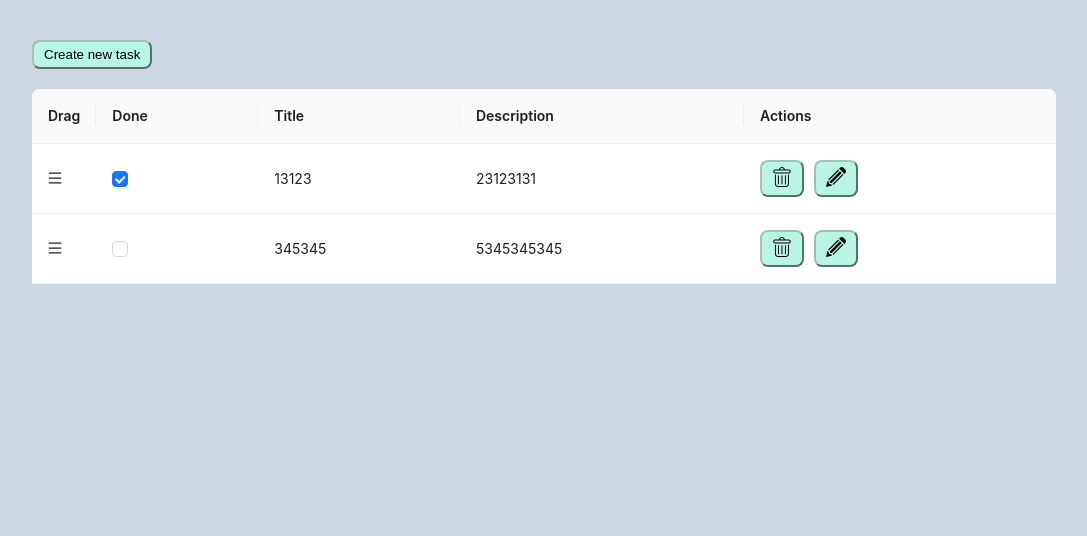
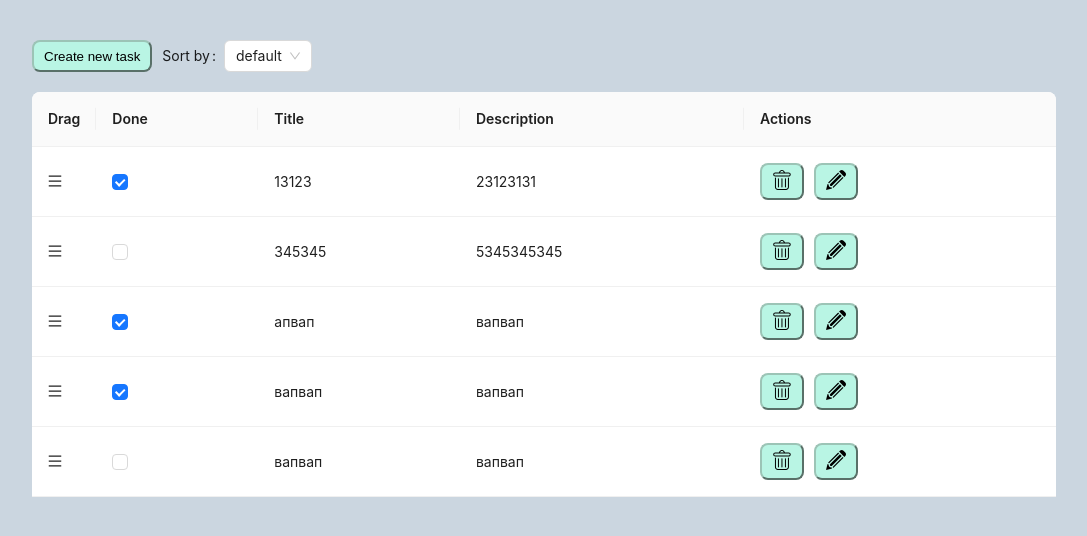
Before and after one commit to MarynaDanilkina/chatapp, a React (Create React App) app: page / in a window 1280 px wide. Shown: the top 536 px of the page, without its empty margins (96-1183 px from the left). Built offline with nearby package versions, Linux system fonts and the light colour scheme; data requests are answered from the project's data file.

Commit message:
feat: add sort

```diff
--- a/src/pages/main/main.tsx
+++ b/src/pages/main/main.tsx
@@ -7,18 +7,19 @@ import {
   getList,
   updateListDoneStatus,
 } from 'store/slices/main/actions';
-import { Checkbox, Table } from 'antd';
+import { Checkbox, Form, Select, Table } from 'antd';
 import type { TableColumnsType } from 'antd';
 import { MenuOutlined } from '@ant-design/icons';
-import { ListProps } from 'store/slices/main/types';
+import { ListProps, SortingOrder } from 'store/slices/main/types';
 import { ROUTES } from 'data/Routes';
 import { CheckboxChangeEvent } from 'antd/es/checkbox';
+import { setSort } from 'store/slices/main';
 
 const MainPage = () => {
   const dispatch = useAppDispatch();
   const navigate = useNavigate();
 
-  const { isLoading, done, list } = useAppSelector((state) => state.main);
+  const { isLoading, list, sort } = useAppSelector((state) => state.main);
 
   const onChange = (e: CheckboxChangeEvent, id: string) => {
     dispatch(updateListDoneStatus({ id: id, done: e.target.checked }));
@@ -26,7 +27,7 @@ const MainPage = () => {
 
   const deleteTask = ({ id }: { id: string }) => {
     dispatch(deleteList({ listId: id })).then(() => {
-      dispatch(getList({ done }));
+      dispatch(getList({ sort }));
     });
   };
 
@@ -79,8 +80,10 @@ const MainPage = () => {
   };
 
   useEffect(() => {
-    dispatch(getList({ done }));
-  }, [dispatch, done]);
+    dispatch(getList({ sort }));
+  }, [dispatch, sort]);
+
+  console.log(sort);
 
   if (isLoading) {
     return <Loading />;
@@ -92,6 +95,16 @@ const MainPage = () => {
         <button className="button" onClick={goToCreate}>
           Create new task
         </button>
+        <Form.Item label="Sort by" className="sort-form_form-item">
+          <Select
+            defaultValue={sort}
+            options={Object.values(SortingOrder).map((el) => ({
+              label: el,
+              value: el,
+            }))}
+            onChange={(v) => dispatch(setSort(v))}
+          />
+        </Form.Item>
       </div>
       <Table
         className="main_table"
--- a/src/store/slices/main/actions.ts
+++ b/src/store/slices/main/actions.ts
@@ -1,13 +1,20 @@
 import { createAsyncThunk } from '@reduxjs/toolkit';
-import { ListProps } from './types';
+import { ListProps, SortingOrder } from './types';
 
 export const getList = createAsyncThunk(
   'main/getList',
-  async ({ done }: { done?: boolean | null }) => {
-    const doneParams = done ? 'done=1' : '';
+  async ({ sort }: { sort?: SortingOrder }) => {
+    const doneParams =
+      sort === SortingOrder.Done
+        ? 'done=1'
+        : sort === SortingOrder.Undone
+          ? 'done=0'
+          : '';
     const url = `http://localhost:3004/todoList?${doneParams}`;
 
     const response = await fetch(url);
+    console.log(url);
+    console.log(sort);
     const data = (await response.json()) as ListProps[];
     return data;
   },
--- a/src/store/slices/main/index.ts
+++ b/src/store/slices/main/index.ts
@@ -1,19 +1,23 @@
 import { createSlice } from '@reduxjs/toolkit';
 import { getList, getTaskId } from './actions';
 
-import type { TInitialState } from './types';
+import { SortingOrder, TInitialState } from './types';
 
 const initialState: TInitialState = {
   isLoading: true,
-  done: null,
   list: [],
   taskId: null,
+  sort: SortingOrder.Default,
 };
 
 export const mainReducer = createSlice({
   name: 'main',
   initialState,
-  reducers: {},
+  reducers: {
+    setSort(state, action) {
+      state.sort = action.payload;
+    },
+  },
   extraReducers: (builder) => {
     builder.addCase(getList.pending, (state) => {
       state.isLoading = true;
@@ -29,4 +33,6 @@ export const mainReducer = createSlice({
   },
 });
 
+export const { setSort } = mainReducer.actions;
+
 export default mainReducer.reducer;
--- a/src/store/slices/main/types.ts
+++ b/src/store/slices/main/types.ts
@@ -1,8 +1,8 @@
 export type TInitialState = {
   isLoading: boolean;
-  done: null | boolean;
   list: ListProps[];
   taskId: ListProps | null;
+  sort: SortingOrder.Default;
 };
 
 export type ListProps = {
@@ -11,3 +11,8 @@ export type ListProps = {
   title: string;
   description: string;
 };
+export enum SortingOrder {
+  Default = 'default',
+  Done = 'done',
+  Undone = 'undone',
+}
--- a/src/styles/index.css
+++ b/src/styles/index.css
@@ -27,6 +27,10 @@ button{
   background-color: #b9f5e4;
   border-color: #9cc4b6;
   cursor: pointer;
+}
+.button_container{
+  display: flex;
+  gap: 10px;
 }
 button:hover{
   background-color: #80dec4;
--- a/todoList.json
+++ b/todoList.json
@@ -11,6 +11,24 @@
       "title": "345345",
       "description": "5345345345",
       "done": false
+    },
+    {
+      "id": "86de",
+      "title": "апвап",
+      "description": "вапвап",
+      "done": true
+    },
+    {
+      "id": "a5b9",
+      "title": "вапвап",
+      "description": "вапвап",
+      "done": true
+    },
+    {
+      "id": "b027",
+      "title": "вапвап",
+      "description": "вапвап",
+      "done": false
     }
   ]
 }
```
